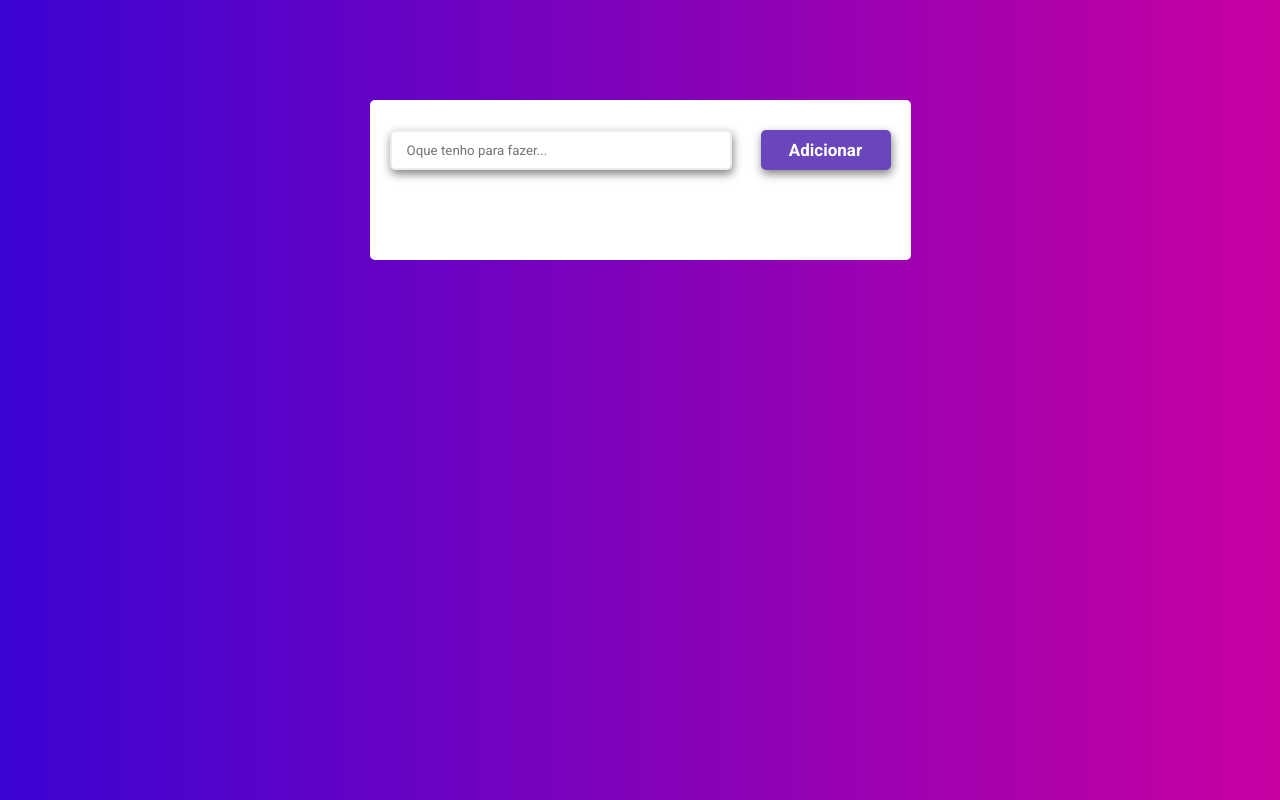
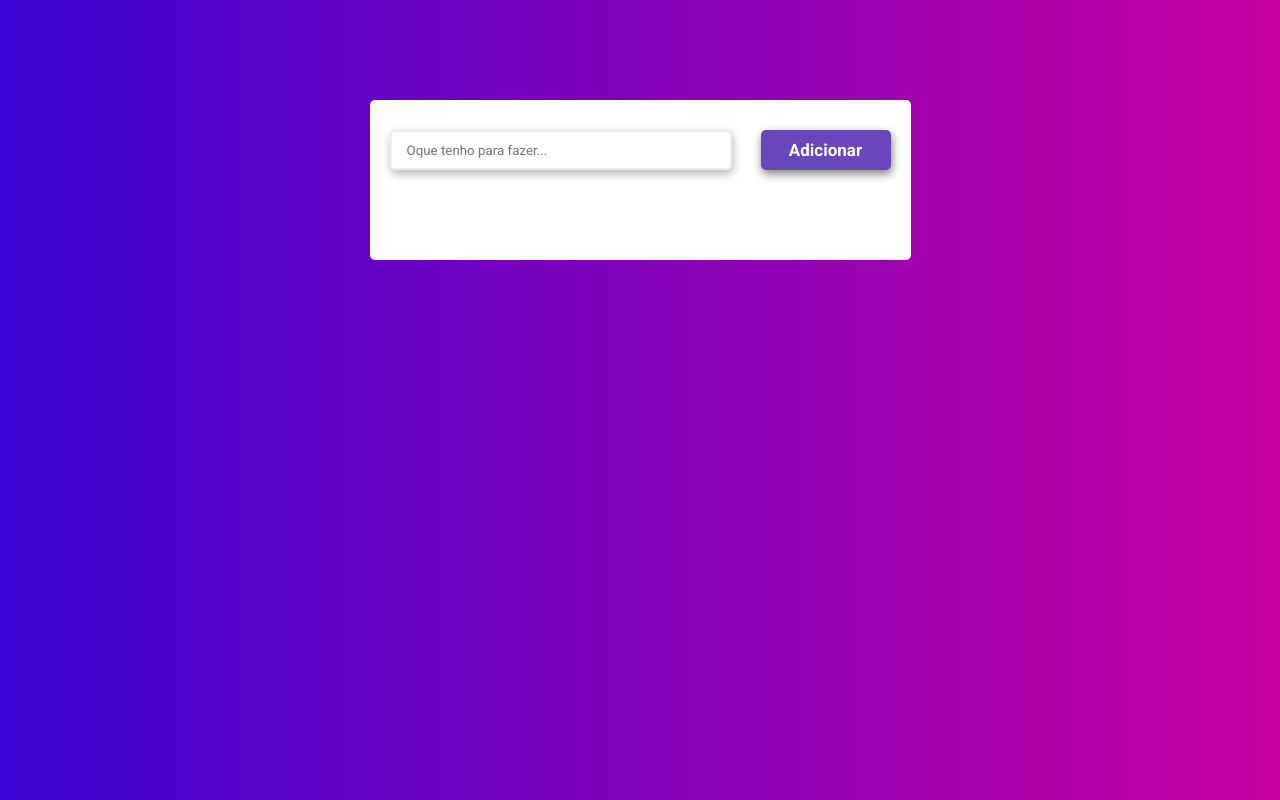
Before and after one commit to Marti-yan/to-do, a plain HTML site: page index.html in a window 1280 px wide. Drawn offline with Linux system fonts and the light colour scheme.

Commit message:
Update style.css

```diff
--- a/style.css
+++ b/style.css
@@ -44,13 +44,12 @@ body {
   border: 2px solid rgba(209, 211, 212, 0.4);
   border-radius: 5px;
   padding-left: 15px;
-  box-shadow: 1px 4px 10px rgba(0, 0, 0, 0.5);
+  box-shadow: 1px 4px 10px rgba(0, 0, 0, 0.295);
 }
 #list-tarefas {
   width: 100%;
   list-style: none;
   margin-top: 60px;
-
 }
 .tarefas {
   border-radius: 7px;
@@ -92,8 +91,6 @@ body {
   top: 0;
   height: 100%;
   width: 40px;
-
-
 }
 .fa-rocket {
   color: #4f0fc5;
@@ -101,13 +98,9 @@ body {
 .concluido {
   background-color: rgb(71, 243, 71);
   text-decoration: line-through;
-
-
 }
 
-
 @media (max-width: 770px) {
-
   body {
     background: linear-gradient(
       90deg,
@@ -116,40 +109,29 @@ body {
     );
     height: 100vh;
     width: 100vw;
-
-
   }
 
-#container{
-
+  #container {
     margin: 50px auto;
-    width:80vw ;
-
+    width: 80vw;
   }
 
-
-#inserir-tarefas{
+  #inserir-tarefas {
     width: 60%;
     padding-left: 15px;
     margin: 0 auto;
   }
-
-
-
-
 }
-@media (max-width:460px){
-  #botao-adicionar{
-    float:none;
+@media (max-width: 460px) {
+  #botao-adicionar {
+    float: none;
     position: relative;
-    margin-top:5px ;
+    margin-top: 5px;
     width: 55vw;
     left: 10%;
-
   }
 
-#inserir-tarefas{
+  #inserir-tarefas {
     width: 100%;
   }
-
 }
```
Lines whose indentation alone changed are shown as unchanged.
